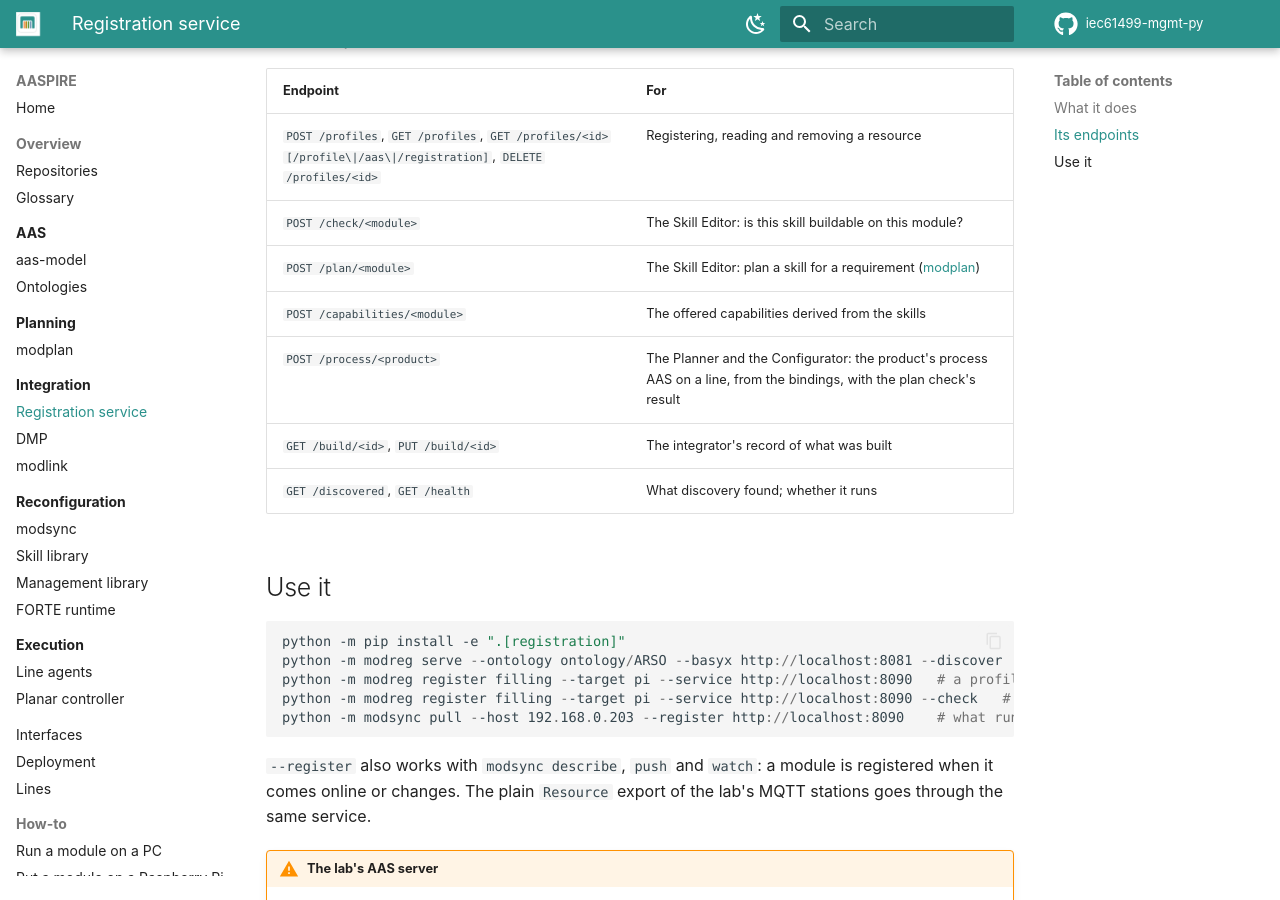
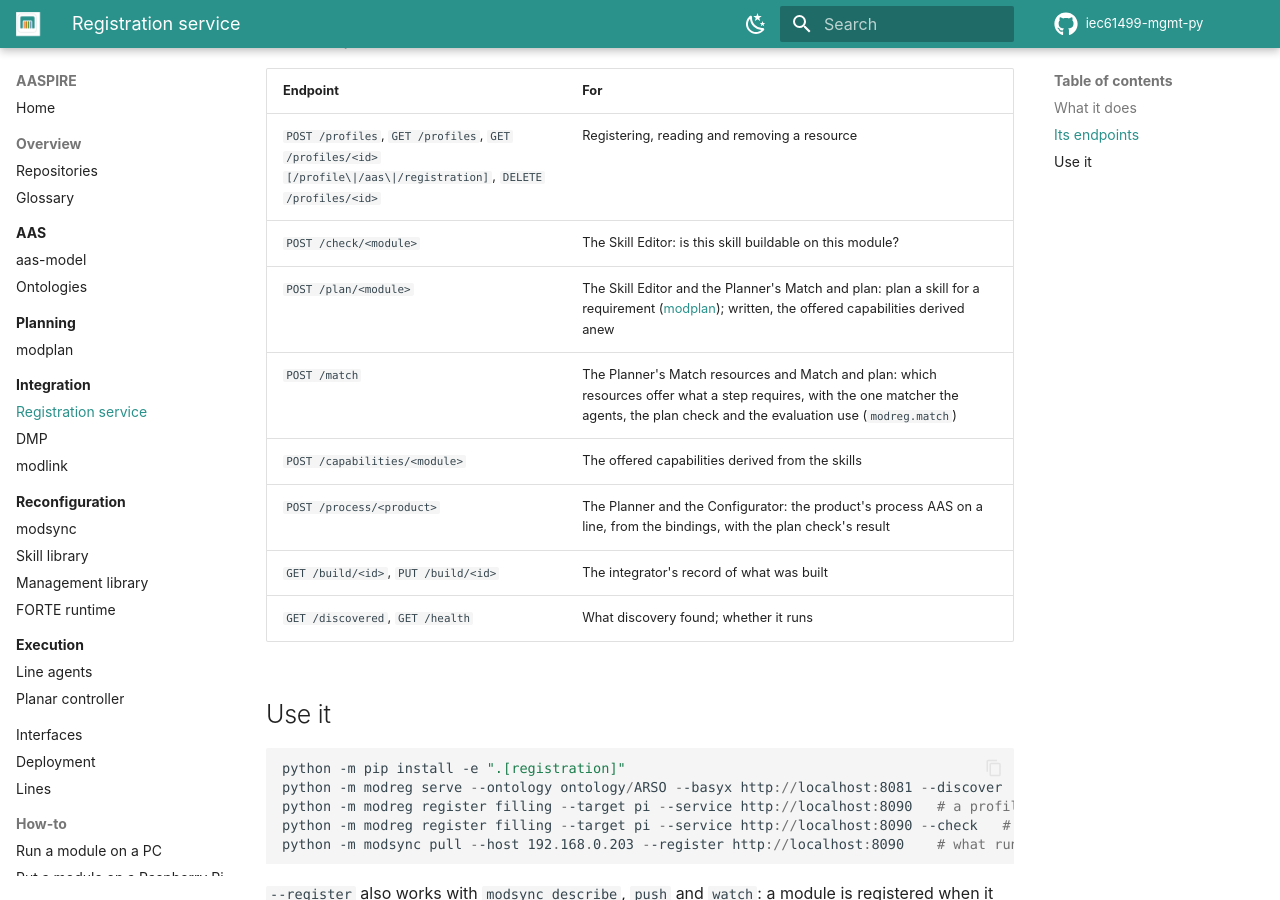
Before and after one commit to AAU-AASPIRE/aaspire, an MkDocs documentation site: the page built from docs/integration/registration.md, in a window 1280 px wide and 900 px high, scrolled down 1297 px. Built offline with MkDocs 1.6.1 and Material for MkDocs 9.7.7, drawn with Linux system fonts in a browser that asks for light colours; comment, search, counter and statistics services are not loaded.

Commit message:
Docs site: the skill service's POST /match, and /plan deriving what a module offers

```diff
--- a/docs/integration/registration.md
+++ b/docs/integration/registration.md
@@ -33,7 +33,8 @@ The service keeps each profile, its AAS and the integrator's record in its store
 | --- | --- |
 | `POST /profiles`, `GET /profiles`, `GET /profiles/<id>[/profile\|/aas\|/registration]`, `DELETE /profiles/<id>` | Registering, reading and removing a resource |
 | `POST /check/<module>` | The Skill Editor: is this skill buildable on this module? |
-| `POST /plan/<module>` | The Skill Editor: plan a skill for a requirement ([modplan](../planning/modplan.md)) |
+| `POST /plan/<module>` | The Skill Editor and the Planner's Match and plan: plan a skill for a requirement ([modplan](../planning/modplan.md)); written, the offered capabilities derived anew |
+| `POST /match` | The Planner's Match resources and Match and plan: which resources offer what a step requires, with the one matcher the agents, the plan check and the evaluation use (`modreg.match`) |
 | `POST /capabilities/<module>` | The offered capabilities derived from the skills |
 | `POST /process/<product>` | The Planner and the Configurator: the product's process AAS on a line, from the bindings, with the plan check's result |
 | `GET /build/<id>`, `PUT /build/<id>` | The integrator's record of what was built |
```
